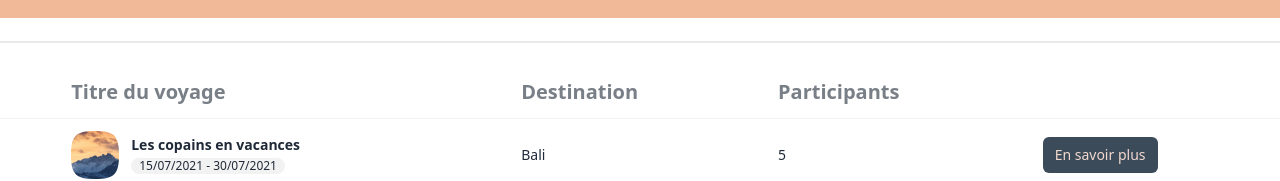
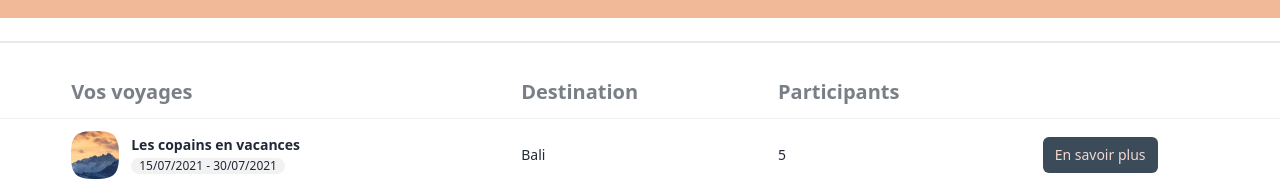
Before and after one commit to laurafeugene/site-voyage-front, a React (Vite) app: page /voyages in a window 1280 px wide. Shown: the part 203-384 px from the top of the page. Built offline with nearby package versions, Linux system fonts and the light colour scheme.

Commit message:
:feat: change title

```diff
--- a/src/components/App/TravelsHistory/History.tsx
+++ b/src/components/App/TravelsHistory/History.tsx
@@ -7,7 +7,7 @@ function History() {
         <thead>
           <tr>
             <th />
-            <th className="text-xl">Titre du voyage</th>
+            <th className="text-xl">Vos voyages</th>
             <th className="text-xl">Destination</th>
             <th className="text-xl">Participants</th>
             <th />
```
